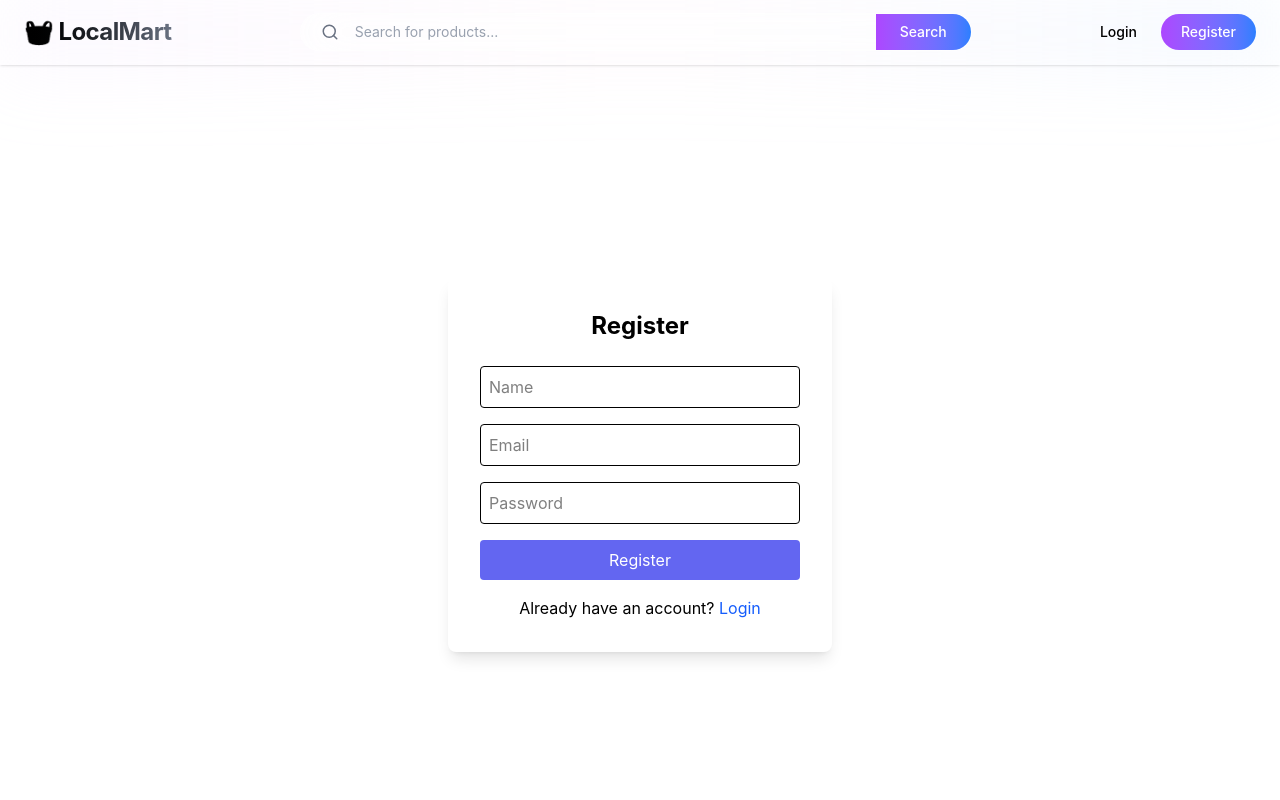
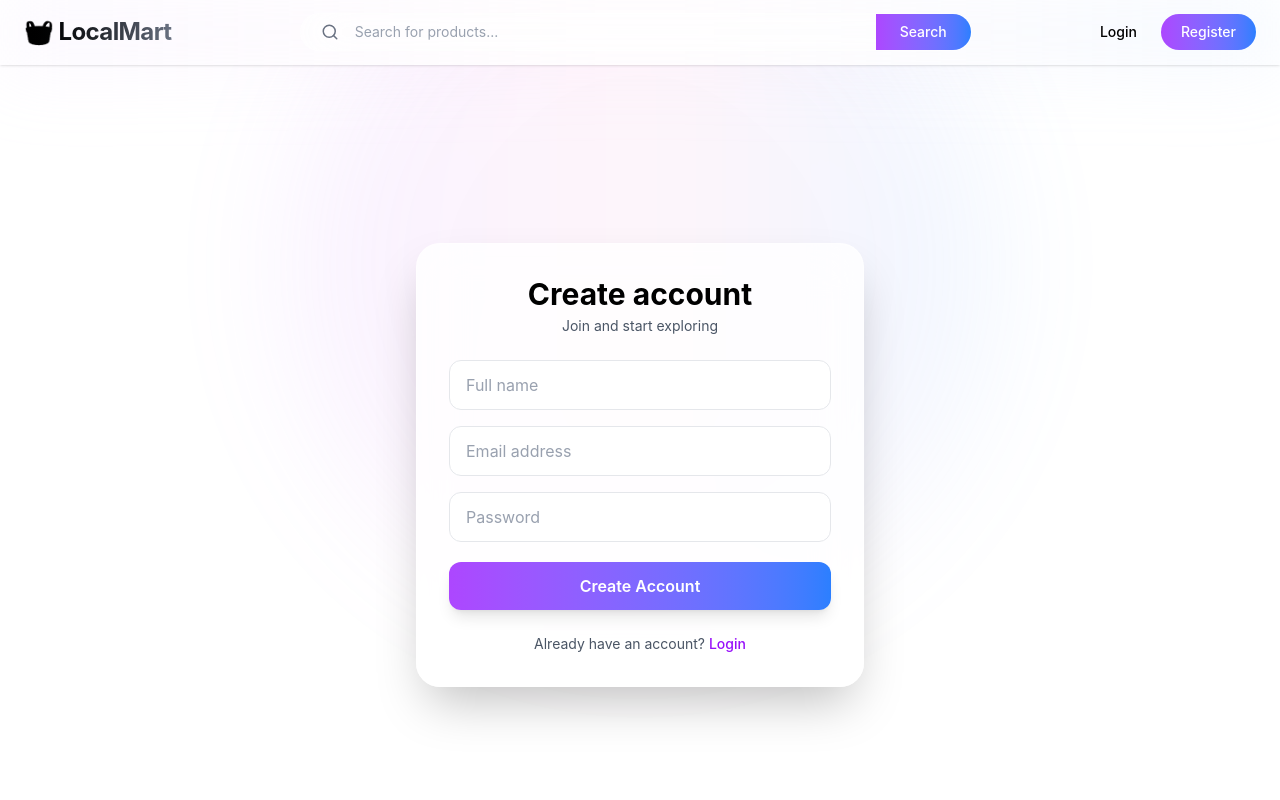
Before and after one commit to AyishaBeevi/localmart, a React (Vite) app: page /register in a window 1280 px wide. Shown: the top 800 px of the page. Built offline with nearby package versions, Linux system fonts and the light colour scheme; no server answers.

Commit message:
ui polish

```diff
--- a/src/pages/Login.jsx
+++ b/src/pages/Login.jsx
@@ -1,8 +1,8 @@
 import { useState } from "react";
 import { useNavigate, Link } from "react-router-dom";
-import { Toaster,toast } from "react-hot-toast";
-import API
- from "../utils/api";
+import { Toaster, toast } from "react-hot-toast";
+import { motion } from "framer-motion";
+import API from "../utils/api";
 
 function Login() {
 
@@ -15,16 +15,9 @@ function Login() {
     e.preventDefault();
 
     try {
-
-      const res = await API.post(
-        "/auth/login",
-        { email, password }
-      );
-
+      const res = await API.post("/auth/login", { email, password });
       localStorage.setItem("token", res.data.token);
-
       navigate("/");
-
     } catch (err) {
       console.error(err.response?.data || err.message);
       toast.error(err.response?.data?.message || "Login failed");
@@ -32,44 +25,94 @@ function Login() {
   };
 
   return (
+    <div className="relative min-h-screen flex items-center justify-center px-6 overflow-hidden">
 
-    <div className="flex justify-center items-center h-screen">
+      <Toaster />
 
-      <form
+      {/* 🔥 BACKGROUND GLOW */}
+      <div className="absolute top-[-150px] left-1/2 -translate-x-1/2 w-[700px] h-[700px]
+      bg-gradient-to-r from-purple-400 via-pink-300 to-blue-400
+      dark:from-purple-900 dark:via-pink-900 dark:to-blue-900
+      opacity-10 blur-3xl rounded-full -z-10" />
+
+      {/* 🔥 CARD */}
+      <motion.form
         onSubmit={handleLogin}
-        className="bg-white p-8 shadow-lg rounded-lg w-96"
+        initial={{ opacity: 0, y: 40 }}
+        animate={{ opacity: 1, y: 0 }}
+        className="w-full max-w-md
+        bg-white/80 dark:bg-black/60
+        backdrop-blur-xl
+        border border-white/30 dark:border-white/10
+        rounded-3xl shadow-2xl p-8"
       >
 
-        <h2 className="text-2xl font-bold mb-6 text-center">
-          Login
+        {/* HEADER */}
+        <div className="mb-6 text-center">
+          <h2 className="text-3xl font-bold text-black dark:text-white">
+            Welcome back
           </h2>
+          <p className="text-gray-600 dark:text-gray-400 text-sm mt-1">
+            Login to continue
+          </p>
+        </div>
 
+        {/* EMAIL */}
+        <div className="mb-4">
           <input
             type="email"
-          placeholder="Email"
-          className="w-full border p-2 mb-4 rounded"
+            placeholder="Email address"
+            className="w-full px-4 py-3 rounded-xl
+            bg-white/90 dark:bg-white/5
+            border border-gray-200 dark:border-white/10
+            text-black dark:text-white
+            placeholder-gray-400
+            focus:outline-none focus:ring-2 focus:ring-purple-400/40
+            transition"
             value={email}
             onChange={(e)=>setEmail(e.target.value)}
           />
+        </div>
 
+        {/* PASSWORD */}
+        <div className="mb-4">
           <input
             type="password"
             placeholder="Password"
-          className="w-full border p-2 mb-4 rounded"
+            className="w-full px-4 py-3 rounded-xl
+            bg-white/90 dark:bg-white/5
+            border border-gray-200 dark:border-white/10
+            text-black dark:text-white
+            placeholder-gray-400
+            focus:outline-none focus:ring-2 focus:ring-purple-400/40
+            transition"
             value={password}
             onChange={(e)=>setPassword(e.target.value)}
           />
+        </div>
 
-        <button className="w-full bg-brand text-white py-2 rounded">
+        {/* BUTTON */}
+        <button
+          className="w-full py-3 rounded-xl font-semibold text-white
+          bg-gradient-to-r from-purple-500 to-blue-500
+          hover:opacity-90 active:scale-[0.98]
+          transition-all duration-200 shadow-lg"
+        >
           Login
         </button>
 
-        <p className="mt-4 text-center">
-          No account? <Link to="/register" className="text-blue-600">Register</Link>
+        {/* FOOTER */}
+        <p className="mt-6 text-center text-sm text-gray-600 dark:text-gray-400">
+          No account?{" "}
+          <Link
+            to="/register"
+            className="text-purple-600 dark:text-purple-400 font-medium hover:underline"
+          >
+            Register
+          </Link>
         </p>
 
-      </form>
-
+      </motion.form>
     </div>
   );
 }
--- a/src/pages/Register.jsx
+++ b/src/pages/Register.jsx
@@ -1,6 +1,7 @@
 import { useState } from "react";
 import { useNavigate, Link } from "react-router-dom";
 import toast from "react-hot-toast";
+import { motion } from "framer-motion";
 import API from "../utils/api";
 
 function Register() {
@@ -12,71 +13,120 @@ function Register() {
   const navigate = useNavigate();
 
   const handleRegister = async (e) => {
-
     e.preventDefault();
 
     try {
-
-      await API.post(
-        "/auth/register",
-        { name, email, password }
-      );
-
+      await API.post("/auth/register", { name, email, password });
       navigate("/login");
-
     } catch (err) {
       console.error(err.response?.data || err.message);
       toast.error(err.response?.data?.message || "Registration failed");
     }
-
   };
 
   return (
+    <div className="relative min-h-screen flex items-center justify-center px-6 overflow-hidden">
 
-    <div className="flex justify-center items-center h-screen">
+      {/* 🔥 BACKGROUND GLOW */}
+      <div className="absolute top-[-150px] left-1/2 -translate-x-1/2 w-[700px] h-[700px]
+      bg-gradient-to-r from-purple-400 via-pink-300 to-blue-400
+      dark:from-purple-900 dark:via-pink-900 dark:to-blue-900
+      opacity-10 blur-3xl rounded-full -z-10" />
 
-      <form
+      {/* 🔥 CARD */}
+      <motion.form
         onSubmit={handleRegister}
-        className="bg-white p-8 shadow-lg rounded-lg w-96"
+        initial={{ opacity: 0, y: 40 }}
+        animate={{ opacity: 1, y: 0 }}
+        className="w-full max-w-md
+        bg-white/80 dark:bg-black/60
+        backdrop-blur-xl
+        border border-white/30 dark:border-white/10
+        rounded-3xl shadow-2xl p-8"
       >
 
-        <h2 className="text-2xl font-bold mb-6 text-center">
-          Register
+        {/* HEADER */}
+        <div className="mb-6 text-center">
+          <h2 className="text-3xl font-bold text-black dark:text-white">
+            Create account
           </h2>
+          <p className="text-gray-600 dark:text-gray-400 text-sm mt-1">
+            Join and start exploring
+          </p>
+        </div>
 
+        {/* NAME */}
+        <div className="mb-4">
           <input
-          placeholder="Name"
-          className="w-full border p-2 mb-4 rounded"
+            placeholder="Full name"
+            className="w-full px-4 py-3 rounded-xl
+            bg-white/90 dark:bg-white/5
+            border border-gray-200 dark:border-white/10
+            text-black dark:text-white
+            placeholder-gray-400
+            focus:outline-none focus:ring-2 focus:ring-purple-400/40
+            transition"
             value={name}
             onChange={(e)=>setName(e.target.value)}
           />
+        </div>
 
+        {/* EMAIL */}
+        <div className="mb-4">
           <input
-          placeholder="Email"
-          className="w-full border p-2 mb-4 rounded"
+            type="email"
+            placeholder="Email address"
+            className="w-full px-4 py-3 rounded-xl
+            bg-white/90 dark:bg-white/5
+            border border-gray-200 dark:border-white/10
+            text-black dark:text-white
+            placeholder-gray-400
+            focus:outline-none focus:ring-2 focus:ring-purple-400/40
+            transition"
             value={email}
             onChange={(e)=>setEmail(e.target.value)}
           />
+        </div>
 
+        {/* PASSWORD */}
+        <div className="mb-5">
           <input
             type="password"
             placeholder="Password"
-          className="w-full border p-2 mb-4 rounded"
+            className="w-full px-4 py-3 rounded-xl
+            bg-white/90 dark:bg-white/5
+            border border-gray-200 dark:border-white/10
+            text-black dark:text-white
+            placeholder-gray-400
+            focus:outline-none focus:ring-2 focus:ring-purple-400/40
+            transition"
             value={password}
             onChange={(e)=>setPassword(e.target.value)}
           />
+        </div>
 
-        <button className="w-full bg-brand text-white py-2 rounded">
-          Register
+        {/* BUTTON */}
+        <button
+          className="w-full py-3 rounded-xl font-semibold text-white
+          bg-gradient-to-r from-purple-500 to-blue-500
+          hover:opacity-90 active:scale-[0.98]
+          transition-all duration-200 shadow-lg"
+        >
+          Create Account
         </button>
 
-        <p className="mt-4 text-center">
-          Already have an account?
-          <Link to="/login" className="text-blue-600"> Login</Link>
+        {/* FOOTER */}
+        <p className="mt-6 text-center text-sm text-gray-600 dark:text-gray-400">
+          Already have an account?{" "}
+          <Link
+            to="/login"
+            className="text-purple-600 dark:text-purple-400 font-medium hover:underline"
+          >
+            Login
+          </Link>
         </p>
 
-      </form>
-
+      </motion.form>
     </div>
   );
 }
```
Lines whose indentation alone changed are shown as unchanged.
